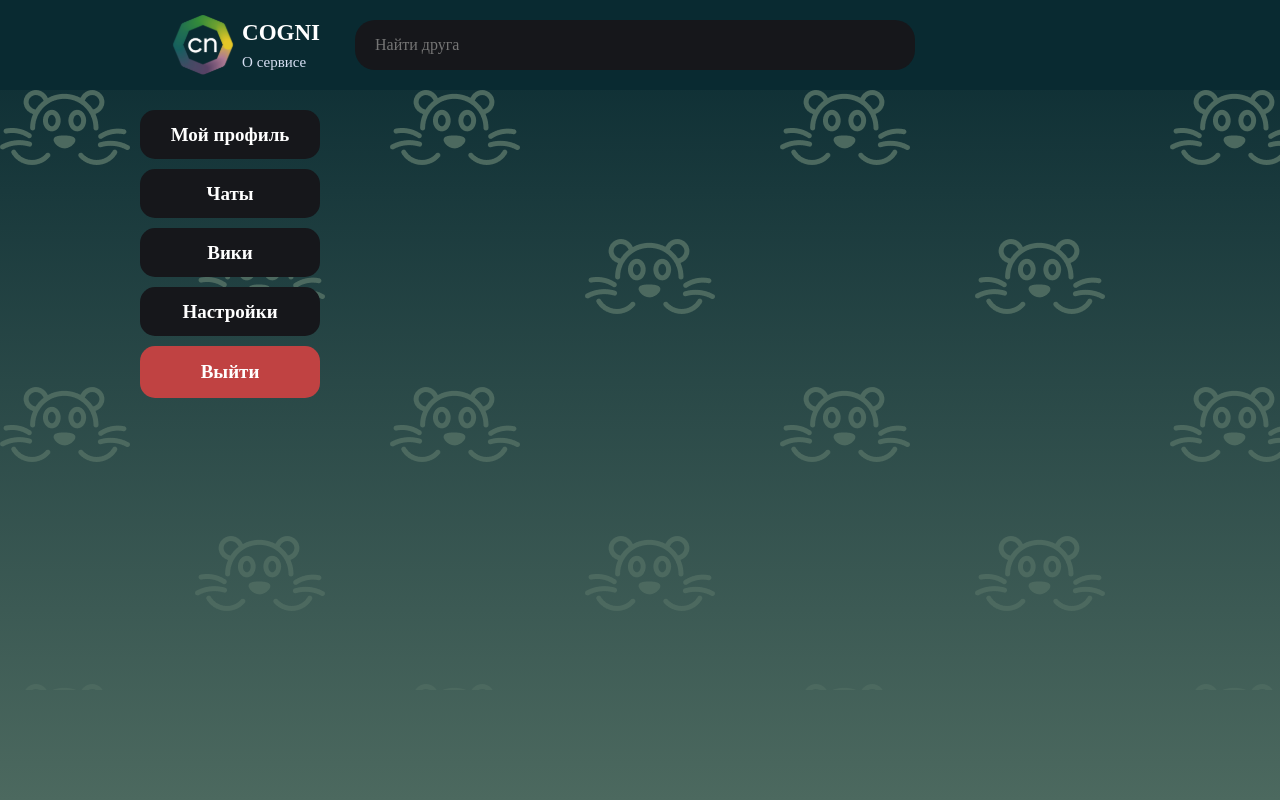
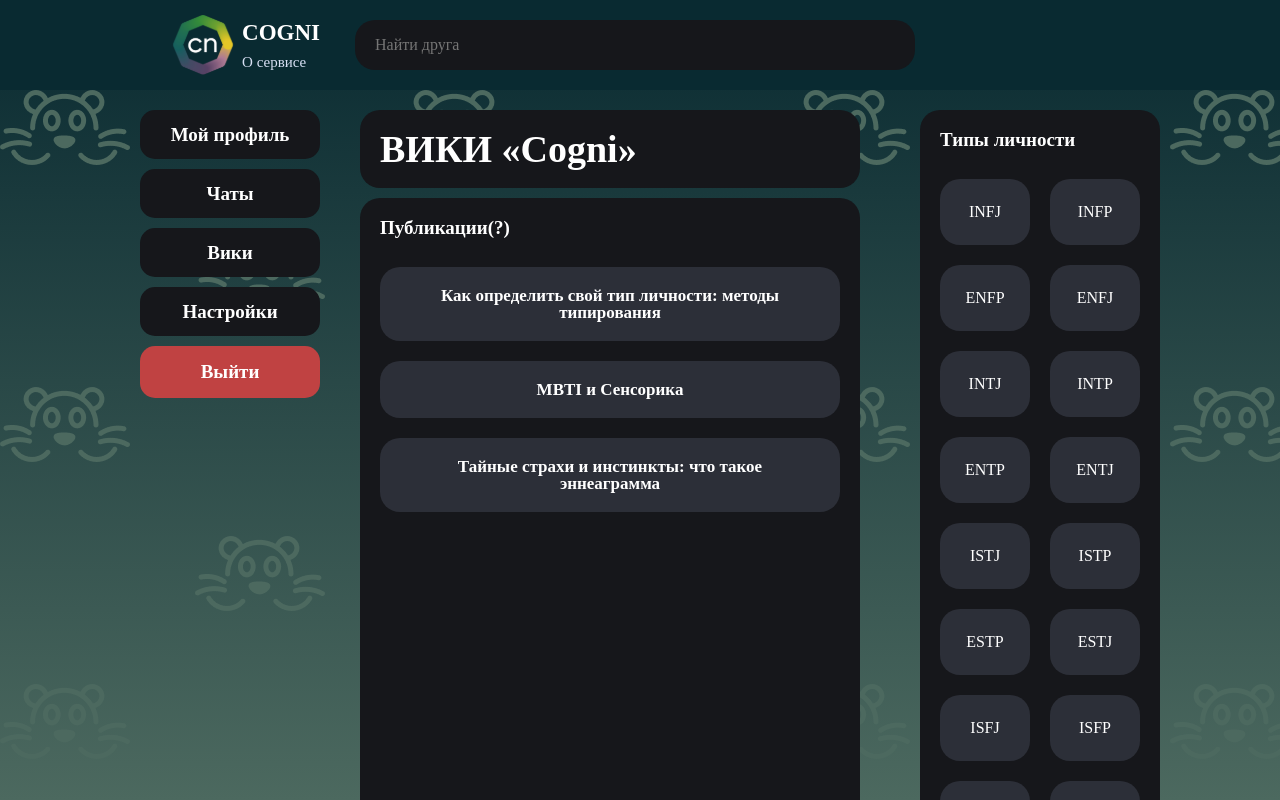
Before and after one commit to sw1rl123/CogniReact, a React (Create React App) app: page /wiki in a window 1280 px wide. Built offline with nearby package versions, Linux system fonts and the light colour scheme.

Commit message:
вики

```diff
--- a/src/Components/Home/Home.js
+++ b/src/Components/Home/Home.js
@@ -8,6 +8,7 @@ import {Context} from "../../index";
 import { useLocation, useNavigate } from 'react-router-dom';
 import {observer} from "mobx-react-lite";
 import './Home.css';
+import Wiki from "../Wiki/Wiki";
 
 function Home() {
     const location = useLocation();
@@ -23,6 +24,7 @@ function Home() {
                 {location.pathname === "/profile" && <Profile />}
                 {location.pathname === "/settings" && <Settings />}
                 {location.pathname === "/about" && <About />}
+                {location.pathname === "/wiki" && <Wiki/>}
             </div>
             </div>
         </div>
--- a/src/Components/Profile/Profile.css
+++ b/src/Components/Profile/Profile.css
@@ -299,6 +299,7 @@
     width: 40px;
     height: 40px;
     margin-right: 10px;
+    border-radius: 100%;
 }
 
 .modal__input {
--- a/src/Components/Profile/Profile.js
+++ b/src/Components/Profile/Profile.js
@@ -94,6 +94,7 @@ function Profile() {
 
   const hideModel = () => {
     setIsModalShow(false);
+    setValidText(false);
   }
 
   const onCreatePost = async (post, postImages) => {
--- a/src/Components/Wiki/Wiki.css
+++ b/src/Components/Wiki/Wiki.css
@@ -0,0 +1,83 @@
+.wiki__wrapper {
+    max-width: 800px;
+    width: 100%;
+    display: flex;
+    gap: 60px;
+}
+
+.wiki__main {
+    display: flex;
+    flex-direction: column;
+    gap: 10px;
+    width: 520px;
+}
+
+.wiki__heading {
+    padding: 20px;
+    background: #16171b;
+    border-radius: 20px;
+    color: white;
+    font-family: Montserrat;
+    font-weight: 800;
+    font-size: 38px;
+}
+
+.wiki__posts {
+    padding: 20px;
+    color: white;
+    font-family: Montserrat;
+    background: #16171b;
+    border-radius: 20px;
+}
+
+.wiki__posts--heading {
+    font-weight: 600;
+    font-size: 19px;
+    margin-bottom: 30px;
+}
+
+.wiki__list {
+    display: flex;
+    flex-direction: column;
+    gap: 20px;
+    height: 1000px;
+}
+
+.wiki__item {
+    padding: 20px 40px;
+    background: #2c2f38;
+    border-radius: 20px;
+    font-size: 17px;
+    font-weight: 600;
+    text-align: center;
+    cursor: pointer;
+}
+
+.types {
+    background: #16171b;
+    width: 240px;
+    border-radius: 20px;
+    padding: 20px;
+    color: white;
+    font-family: Montserrat;
+}
+
+.types__heading {
+    font-size: 19px;
+    font-weight: 600;
+    margin-bottom: 30px;
+}
+
+.types__list {
+    display: grid;
+    grid-template-columns: repeat(2, 90px);
+    gap: 20px;
+}
+
+.types__item {
+    text-align: center;
+    padding: 25px 20px;
+    background: #2c2f38;
+    border-radius: 20px;
+    cursor: pointer;
+}
--- a/src/Components/Wiki/Wiki.js
+++ b/src/Components/Wiki/Wiki.js
@@ -5,7 +5,41 @@ function Wiki() {
 
     return (
         <div className="wiki">
+           <div className="wiki__wrapper">
+                <section className="wiki__main">
+                    <h1 className="wiki__heading">ВИКИ «Cogni»</h1>
+                    <div className="wiki__posts">
+                        <h2 className="wiki__posts--heading">Публикации(?)</h2>
+                        <ul className="wiki__list">
+                            <li className="wiki__item">Как определить свой тип личности: методы типирования</li>
+                            <li className="wiki__item">MBTI и Сенсорика</li>
+                            <li className="wiki__item">Тайные страхи и инстинкты: что такое эннеаграмма</li>
+                        </ul>
+                    </div>
+                </section>
 
+                <section className="wiki__types types">
+                    <h3 className="types__heading">Типы личности</h3>
+                    <ul className="types__list">
+                        <li className="types__item">INFJ</li>
+                        <li className="types__item">INFP</li>
+                        <li className="types__item">ENFP</li>
+                        <li className="types__item">ENFJ</li>
+                        <li className="types__item">INTJ</li>
+                        <li className="types__item">INTP</li>
+                        <li className="types__item">ENTP</li>
+                        <li className="types__item">ENTJ</li>
+                        <li className="types__item">ISTJ</li>
+                        <li className="types__item">ISTP</li>
+                        <li className="types__item">ESTP</li>
+                        <li className="types__item">ESTJ</li>
+                        <li className="types__item">ISFJ</li>
+                        <li className="types__item">ISFP</li>
+                        <li className="types__item">ESFP</li>
+                        <li className="types__item">ESFJ</li>
+                    </ul>
+                </section>
+           </div>
         </div>
     );
 };
--- a/src/services/userProfile.js
+++ b/src/services/userProfile.js
@@ -44,7 +44,6 @@ $api.interceptors.response.use((config) => {
 export const getUserById = async (userId) => {
     try {
         let response = await $api.get("/User/GetUserById", { params: { id: userId } });
-        console.log(response);
         return response;
     } catch(e) {
         console.error();
```
